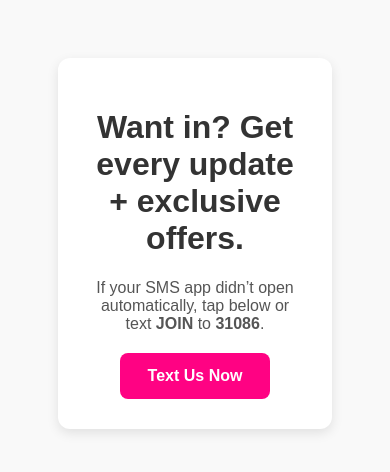
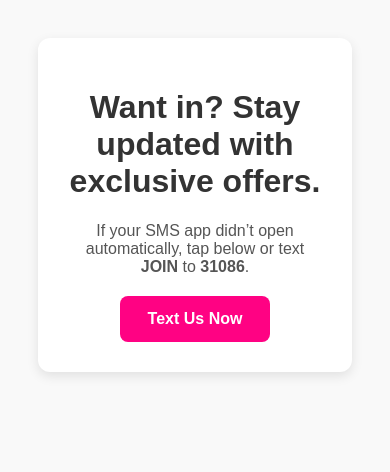
Before and after one commit to blakem-bit/smstestbm, a plain HTML site: page mobiledevices.html in a window 390 px wide. Drawn offline with Linux system fonts and the light colour scheme.

Commit message:
Update mobiledevices.html

```diff
--- a/mobiledevices.html
+++ b/mobiledevices.html
@@ -33,7 +33,7 @@
       font-family: Arial, sans-serif;
       background-color: #f9f9f9;
       text-align: center;
-      padding: 50px;
+      padding: 30px;
     }
     .container {
       background: white;
@@ -72,7 +72,7 @@
 </head>
 <body>
   <div class="container">
-    <h1>Want in? Get every update + exclusive offers.</h1>
+    <h1>Want in? Stay updated with exclusive offers.</h1>
     <p>If your SMS app didn’t open automatically, tap below or text <strong>JOIN</strong> to <strong>31086</strong>.</p>
     <div id="fallback">
       <a href="sms:31086?body=JOIN" class="cta-button">Text Us Now</a>
```
